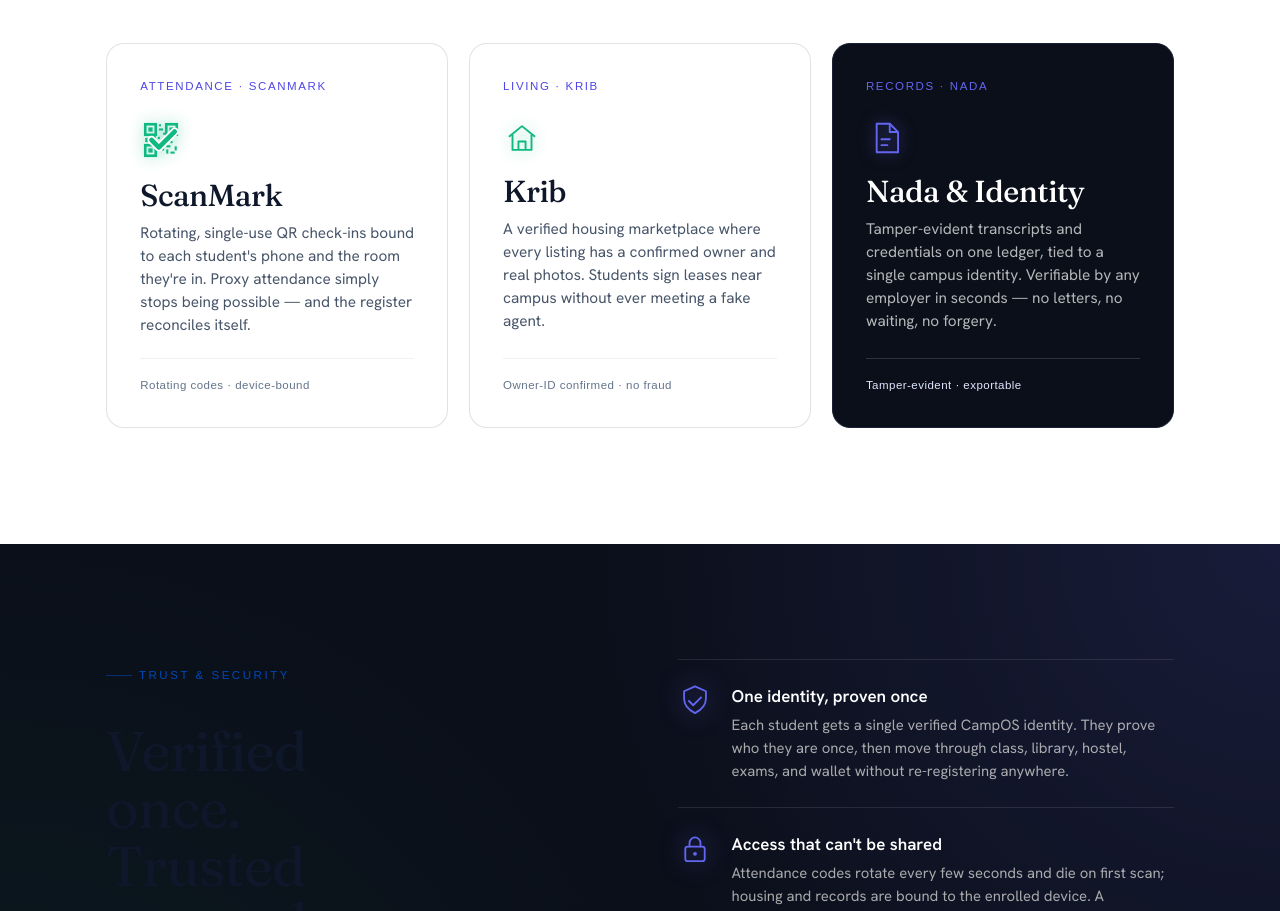
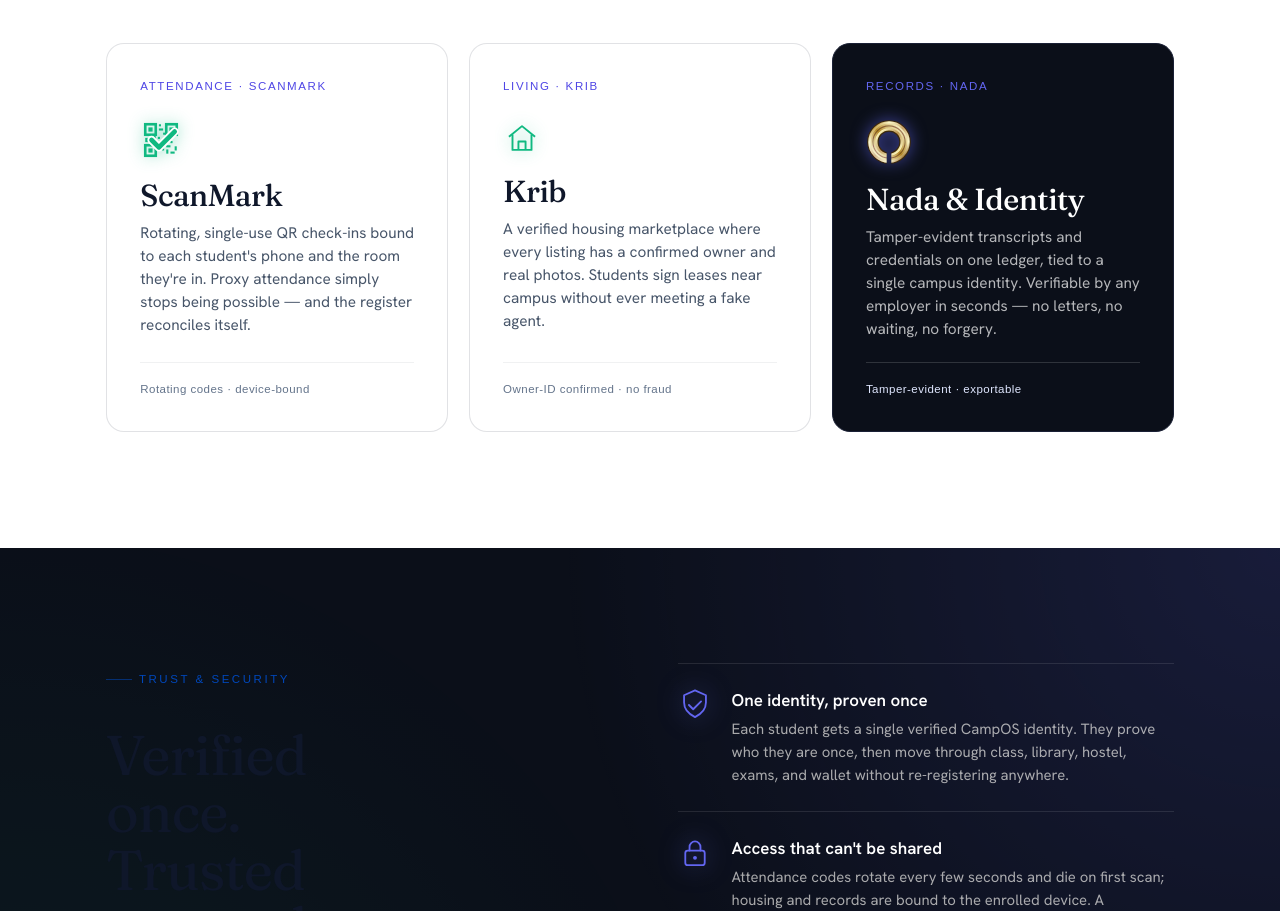
Before and after one commit to Lushegs01/CampOS, a Next.js app: page / in a window 1280 px wide. Shown: the part 1579-2490 px from the top of the page. Built offline with nearby package versions, Linux system fonts and the light colour scheme; a web font is replaced by a local one.

Commit message:
UI: Replace Nada icon with photorealistic gold ring SVG

```diff
--- a/components/Modules.tsx
+++ b/components/Modules.tsx
@@ -75,10 +75,46 @@ const MODULES: Module[] = [
     gate: "Tamper-evident · exportable",
     dark: true,
     icon: (
-      <svg viewBox="0 0 32 32" fill="none" className="h-[38px] w-[38px]">
-        <path d="M9 4h11l7 7v17H9z" stroke="currentColor" strokeWidth="1.6" strokeLinejoin="round" />
-        <path d="M20 4v7h7" stroke="currentColor" strokeWidth="1.6" strokeLinejoin="round" />
-        <path d="M13 17h7M13 22h5" stroke="currentColor" strokeWidth="1.6" strokeLinecap="round" />
+      <svg viewBox="0 0 40 40" fill="none" className="h-[46px] w-[46px]">
+        <defs>
+          <linearGradient id="gold-base" x1="0%" y1="0%" x2="100%" y2="100%">
+            <stop offset="0%" stopColor="#B38728" />
+            <stop offset="20%" stopColor="#FBF5B7" />
+            <stop offset="50%" stopColor="#AA771C" />
+            <stop offset="80%" stopColor="#FCF6BA" />
+            <stop offset="100%" stopColor="#8A5A19" />
+          </linearGradient>
+          <linearGradient id="gold-inner" x1="100%" y1="0%" x2="0%" y2="100%">
+            <stop offset="0%" stopColor="#FCF6BA" />
+            <stop offset="50%" stopColor="#B38728" />
+            <stop offset="100%" stopColor="#FBF5B7" />
+          </linearGradient>
+          <linearGradient id="purple-glow" x1="0%" y1="100%" x2="100%" y2="0%">
+            <stop offset="0%" stopColor="rgba(192, 132, 252, 0.6)" />
+            <stop offset="50%" stopColor="rgba(192, 132, 252, 0)" />
+            <stop offset="100%" stopColor="rgba(192, 132, 252, 0.4)" />
+          </linearGradient>
+          <clipPath id="gap-clip">
+            <path d="M 0 0 h 40 v 40 h -18 v -20 h -4 v 20 h -18 z" />
+          </clipPath>
+        </defs>
+
+        <g clipPath="url(#gap-clip)">
+          {/* Outer dark edge */}
+          <circle cx="20" cy="20" r="14" stroke="#3d2a0b" strokeWidth="10" />
+
+          {/* Main metallic body */}
+          <circle cx="20" cy="20" r="14" stroke="url(#gold-base)" strokeWidth="8" />
+
+          {/* Inner highlight (bevel) */}
+          <circle cx="20" cy="20" r="14" stroke="url(#gold-inner)" strokeWidth="4" />
+
+          {/* Center dark ridge */}
+          <circle cx="20" cy="20" r="14" stroke="#7a5215" strokeWidth="1" />
+
+          {/* Purple metallic reflection */}
+          <circle cx="20" cy="20" r="14" stroke="url(#purple-glow)" strokeWidth="8" style={{ mixBlendMode: "color-dodge" }} />
+        </g>
       </svg>
     ),
   },
```
